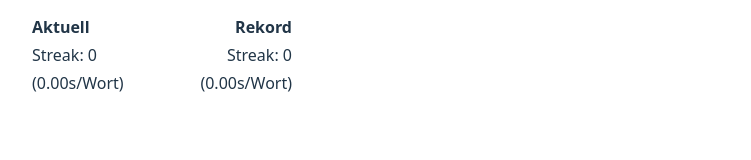
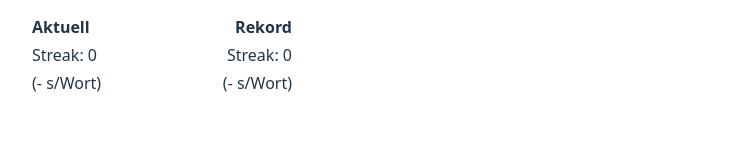
Before and after one commit to Erkenbend/article-trainer, a React (Vite) app: page / in a window 1280 px wide. Shown: the part 131-291 px from the top of the page, without its empty margins (478-1229 px from the left). Built offline with nearby package versions, Linux system fonts and the light colour scheme.

Commit message:
start streak time on second correct answer to compensate for page loading time

```diff
--- a/src/App.tsx
+++ b/src/App.tsx
@@ -27,7 +27,7 @@ function streakBeaten(score: Score): boolean {
 }
 
 function displayAsString(duration: number | null): string {
-    return ((duration ?? 0) / 1000).toFixed(2)
+    return duration === null ? '-' : (duration / 1000).toFixed(2);
 }
 
 function chooseNewChallengeWord(currentWord: string): string {
@@ -58,10 +58,10 @@ function StreakIndicatorTable(props: { score: Score }) {
         </tr>
         <tr>
             <td className="current-streak">
-                ({displayAsString(score.currentStreakTimePerWord)}s/Wort)
+                ({displayAsString(score.currentStreakTimePerWord)} s/Wort)
             </td>
             <td className="best-streak">
-                ({displayAsString(score.bestStreakTimePerWord)}s/Wort)
+                ({displayAsString(score.bestStreakTimePerWord)} s/Wort)
             </td>
         </tr>
         </tbody>
@@ -120,8 +120,9 @@ function App() {
             if (correctAnswer) {
                 return {
                     ...s,
+                    startTimeCurrentStreak: s.currentStreak == 0 ? performance.now() : s.startTimeCurrentStreak,
                     currentStreak: s.currentStreak + 1,
-                    currentStreakTimePerWord: (performance.now() - s.startTimeCurrentStreak) / (s.currentStreak + 1)
+                    currentStreakTimePerWord: s.currentStreak == 0 ? s.currentStreakTimePerWord : (performance.now() - s.startTimeCurrentStreak) / s.currentStreak
                 }
             }
             return {
```
